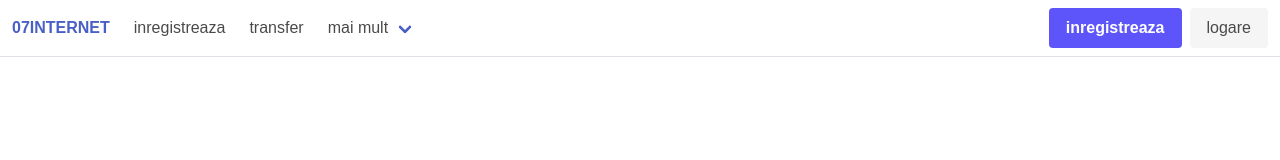
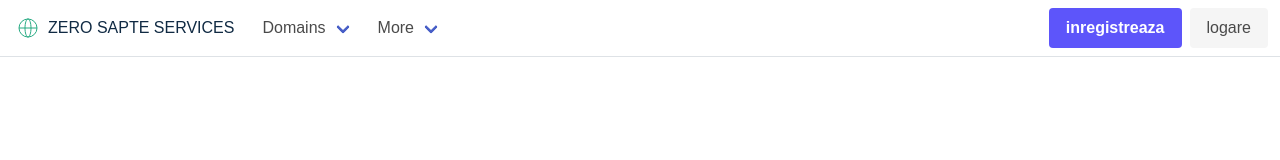
Before and after one commit to danutsss/mevn-domains-registry, a Vue app in the folder client/: page / in a window 1280 px wide. Shown: the top 160 px of the page. Built offline with nearby package versions, Linux system fonts and the light colour scheme; a web font is replaced by a local one; what particles.vue3 would draw is missing.

Commit message:
modified footer and header.
Now, the header has 2 dropdown menus: `Domains` & `More`. Also, re-designed the footer and created logos.

```diff
--- a/client/src/components/layout/FooterComponent.vue
+++ b/client/src/components/layout/FooterComponent.vue
@@ -1,12 +1,41 @@
 <template>
-  <footer class="footer">
-    <div class="content has-text-centered">
-      <p>
-        <strong>vite app</strong> by
-        <a href="https://github.com/matei1337">Matei Nicolae - Daniel</a>. The
-        source code is licensed
-        <a href="https://opensource.org/licenses/ISC">ISC</a>
-      </p>
+  <footer class="bg-black py-8">
+    <div class="container flex flex-col md:flex-row items-center">
+      <div
+        class="flex flex-1 flex-wrap items-center justify-center md:justify-start gap-12"
+      >
+        <div class="flex items-center justify-center md:justify-start gap-12">
+          <svg
+            xmlns="http://www.w3.org/2000/svg"
+            className="h-6 w-6"
+            fill="none"
+            viewBox="0 0 24 24"
+            stroke="currentColor"
+            strokeWidth="{2}"
+            width="24"
+            height="24"
+            class="text-secondary-500"
+          >
+            <path
+              strokeLinecap="round"
+              strokeLinejoin="round"
+              d="M21 12a9 9 0 01-9 9m9-9a9 9 0 00-9-9m9 9H3m9 9a9 9 0 01-9-9m9 9c1.657 0 3-4.03 3-9s-1.343-9-3-9m0 18c-1.657 0-3-4.03-3-9s1.343-9 3-9m-9 9a9 9 0 019-9"
+            />
+          </svg>
+          <span class="text-white" style="margin-left: -40px"
+            >ZERO SAPTE SERVICES</span
+          >
+        </div>
+        <ul class="flex text-white uppercase gap-12 text-xs">
+          <li class="cursor-pointer">Features</li>
+          <li class="cursor-pointer">Pricing</li>
+          <li class="cursor-pointer">Contact</li>
+        </ul>
+      </div>
+      <div class="flex gap-10 mt-12 md:mt-0">
+        <li><i class="text-white text-2xl fab fa-twitter"></i></li>
+        <li><i class="text-white text-2xl fab fa-facebook-square"></i></li>
+      </div>
     </div>
   </footer>
 </template>
--- a/client/src/components/layout/HeaderComponent.vue
+++ b/client/src/components/layout/HeaderComponent.vue
@@ -29,7 +29,30 @@ document.addEventListener("DOMContentLoaded", () => {
       aria-label="main navigation"
     >
       <div class="navbar-brand">
-        <a class="navbar-item primary bold" href="/">07INTERNET</a>
+        <div
+          class="flex items-center justify-center md:justify-start gap-12 ml-4 mr-4"
+        >
+          <svg
+            xmlns="http://www.w3.org/2000/svg"
+            className="h-6 w-6"
+            fill="none"
+            viewBox="0 0 24 24"
+            stroke="currentColor"
+            strokeWidth="{2}"
+            width="24"
+            height="24"
+            class="text-secondary-500"
+          >
+            <path
+              strokeLinecap="round"
+              strokeLinejoin="round"
+              d="M21 12a9 9 0 01-9 9m9-9a9 9 0 00-9-9m9 9H3m9 9a9 9 0 01-9-9m9 9c1.657 0 3-4.03 3-9s-1.343-9-3-9m0 18c-1.657 0-3-4.03-3-9s1.343-9 3-9m-9 9a9 9 0 019-9"
+            />
+          </svg>
+          <span class="text-blue-grey-900" style="margin-left: -40px"
+            >ZERO SAPTE SERVICES</span
+          >
+        </div>
 
         <a
           role="button"
@@ -46,13 +69,19 @@ document.addEventListener("DOMContentLoaded", () => {
 
       <div id="navbarBasicExample" class="navbar-menu">
         <div class="navbar-start">
-          <slot name="link"></slot>
+          <div class="navbar-item has-dropdown is-hoverable">
+            <a class="navbar-link">Domains</a>
+
+            <div class="navbar-dropdown is-boxed">
+              <slot name="domain-dropdown-link"></slot>
+            </div>
+          </div>
 
           <div class="navbar-item has-dropdown is-hoverable">
-            <a class="navbar-link"> mai mult </a>
+            <a class="navbar-link">More</a>
 
             <div class="navbar-dropdown is-boxed">
-              <slot name="dropdown-link"></slot>
+              <slot name="more-dropdown-link"></slot>
             </div>
           </div>
         </div>
```
